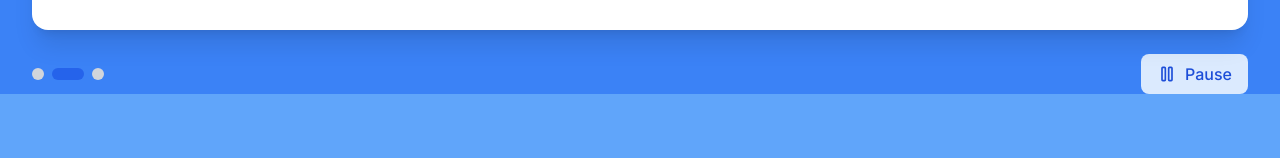
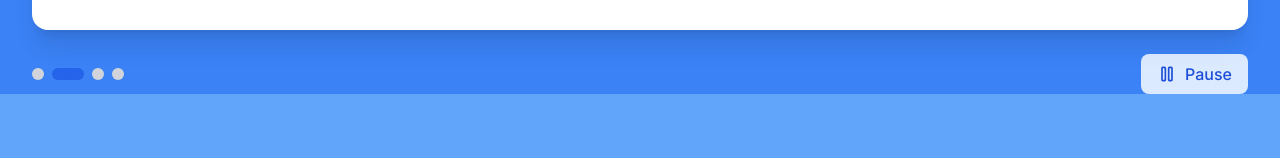
Before and after one commit to NITIN-VERMA-afk/Portfolio, a Next.js app: page / in a window 1280 px wide. Shown: the part 3080-3238 px from the top of the page. Built offline with nearby package versions, Linux system fonts and the light colour scheme.

Commit message:
add(new certificate)

```diff
--- a/src/app/pages/CertificateShowcase.tsx
+++ b/src/app/pages/CertificateShowcase.tsx
@@ -49,6 +49,17 @@ const CertificateShowcase = () => {
       provider: "Udemy",
       completedDate: "2025",
       duration: "55 hours"
+    },
+    {
+      id: 3,
+      title: "Langchain-Develop LLM powered applications with langchain",
+      description: "gen ai",
+      image: "img/langchain.png",
+      downloadUrl: "https://udemy-certificate.s3.amazonaws.com/pdf/UC-6c0af23e-af2f-43d9-bd62-46d8994c97fd.pdf",
+      category: "bootcamp",
+      provider: "Udemy",
+      completedDate: "2025",
+      duration: "12 hours"
     },
   ];
 
```
Also changed, not shown: public/img/Langchain.png (added).
